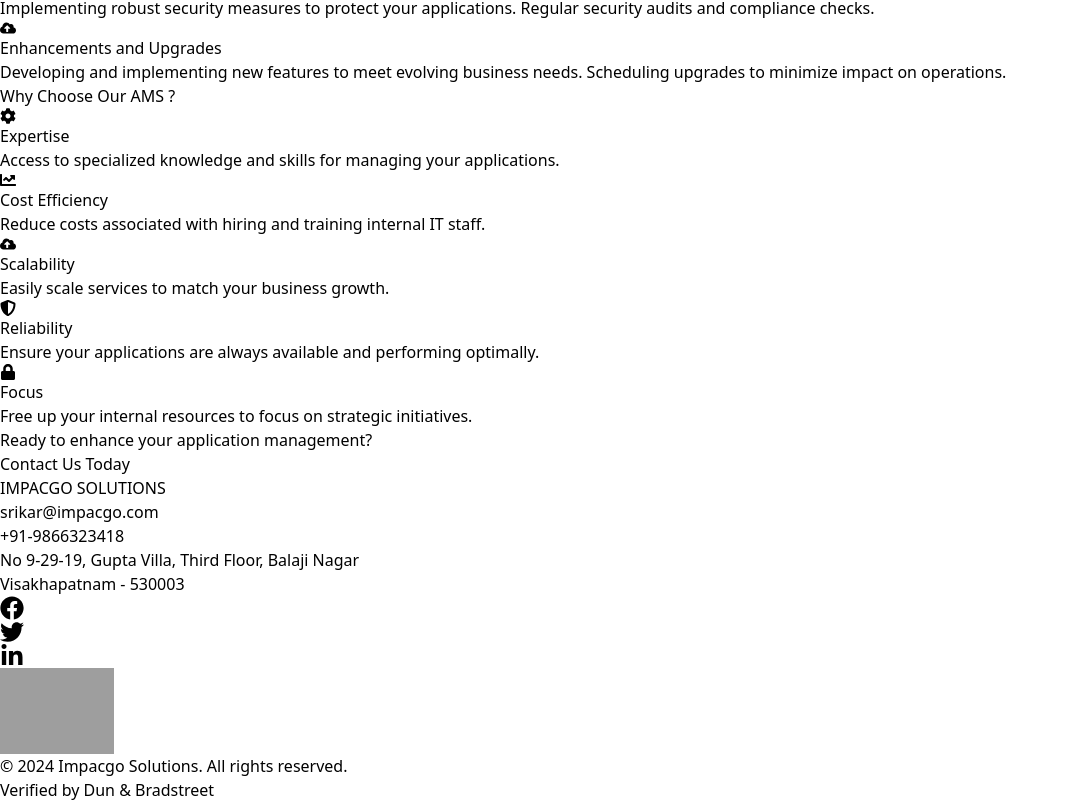
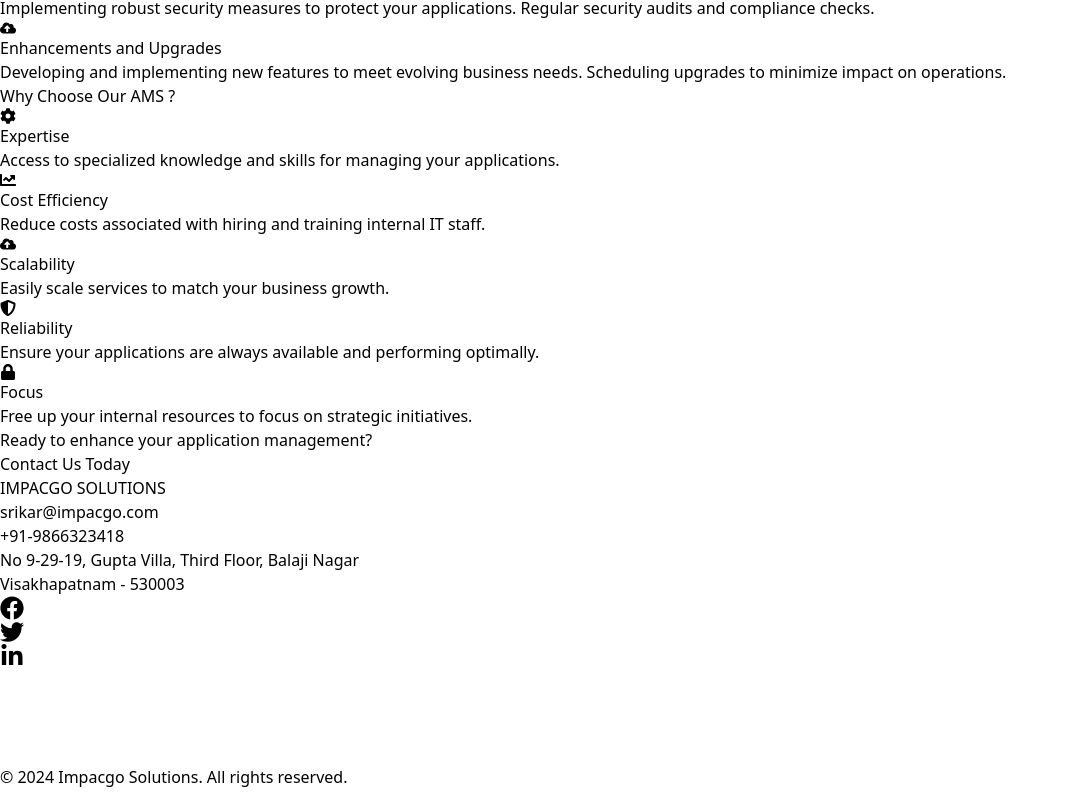
Before and after one commit to mutcherlarahulkumar/impacgo, a React (Vite) app: page /services/ams in a window 1280 px wide. Shown: the part 1288-2090 px from the top of the page, without its empty margins (0-1068 px from the left). Built offline with nearby package versions, Linux system fonts and the light colour scheme; grey boxes are pictures that could not be loaded.

Commit message:
Refactor Footer component to simplify structure

```diff
--- a/src/components/Footer.jsx
+++ b/src/components/Footer.jsx
@@ -1,66 +1,12 @@
-import { useEffect, useState } from "react";
-
-export default function Footer() {
-  const [showIframe, setShowIframe] = useState(true);
-
-  useEffect(() => {
-    // If iframe doesn't load in 2.5s, fallback
-    const timer = setTimeout(() => {
-      setShowIframe(false);
-    }, 2500);
-
-    return () => clearTimeout(timer);
-  }, []);
-
-  return (
-    <footer className="bg-gray-800 text-white py-8">
-      <div className="container mx-auto px-4">
-        <div className="flex flex-col items-center justify-center gap-4">
-
-          {/* D&B Seal */}
-          <div className="bg-white p-2 rounded-md shadow-md w-[114px] h-[97px] flex items-center justify-center">
-
-            {showIframe ? (
-              <iframe
-                title="Dun & Bradstreet Registered Seal"
-                src="https://dunsregistered.dnb.com/SealAuthentication.aspx?Cid=1"
-                width="114"
-                height="97"
-                frameBorder="0"
-                scrolling="no"
-                className="border-0"
-                sandbox="allow-scripts allow-same-origin"
-              />
-            ) : (
-              <a
-                href="https://www.dnb.com"
-                target="_blank"
-                rel="noopener noreferrer"
-              >
-                <img
-                  src="https://seal.dnb.com/seal/2WzkR0AzqTnTewZgTkBAxTbFYA==?h=97&w=114"
-                  alt="Dun & Bradstreet Verified Business"
-                  width="114"
-                  height="97"
-                  loading="lazy"
-                />
-              </a>
-            )}
-
-          </div>
-
-          {/* Text */}
-          <div className="text-center">
-            <p className="text-sm md:text-base">
-              © 2024 Impacgo Solutions. All rights reserved.
-            </p>
-            <p className="text-xs text-gray-400 mt-2">
-              Verified by Dun & Bradstreet
-            </p>
-          </div>
-
+export default function Footer(){
+    return (
+        <div>
+            <footer className="bg-gray-800 text-white py-8">
+        <div className="container mx-auto px-4 text-center">
+          <iframe id='Iframe1' src='https://dunsregistered.dnb.com/SealAuthentication.aspx?Cid=1' width='114px' height='97px' frameborder='0' scrolling='no' allowtransparency='true' ></iframe>
+          <p>&copy; 2024 Impacgo Solutions. All rights reserved.</p>
         </div>
-      </div>
-    </footer>
-  );
+      </footer>
+        </div>
+    )
 }
```
